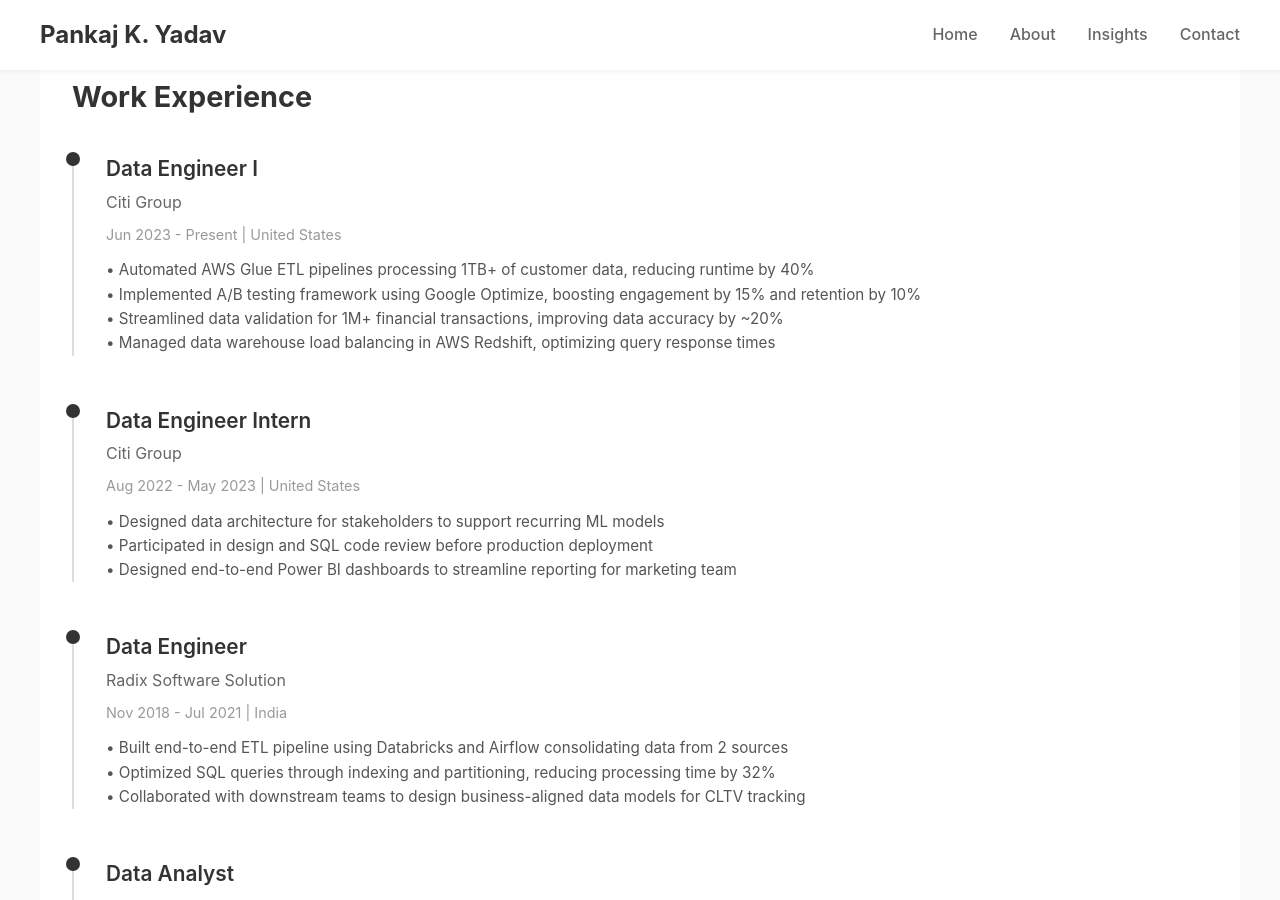
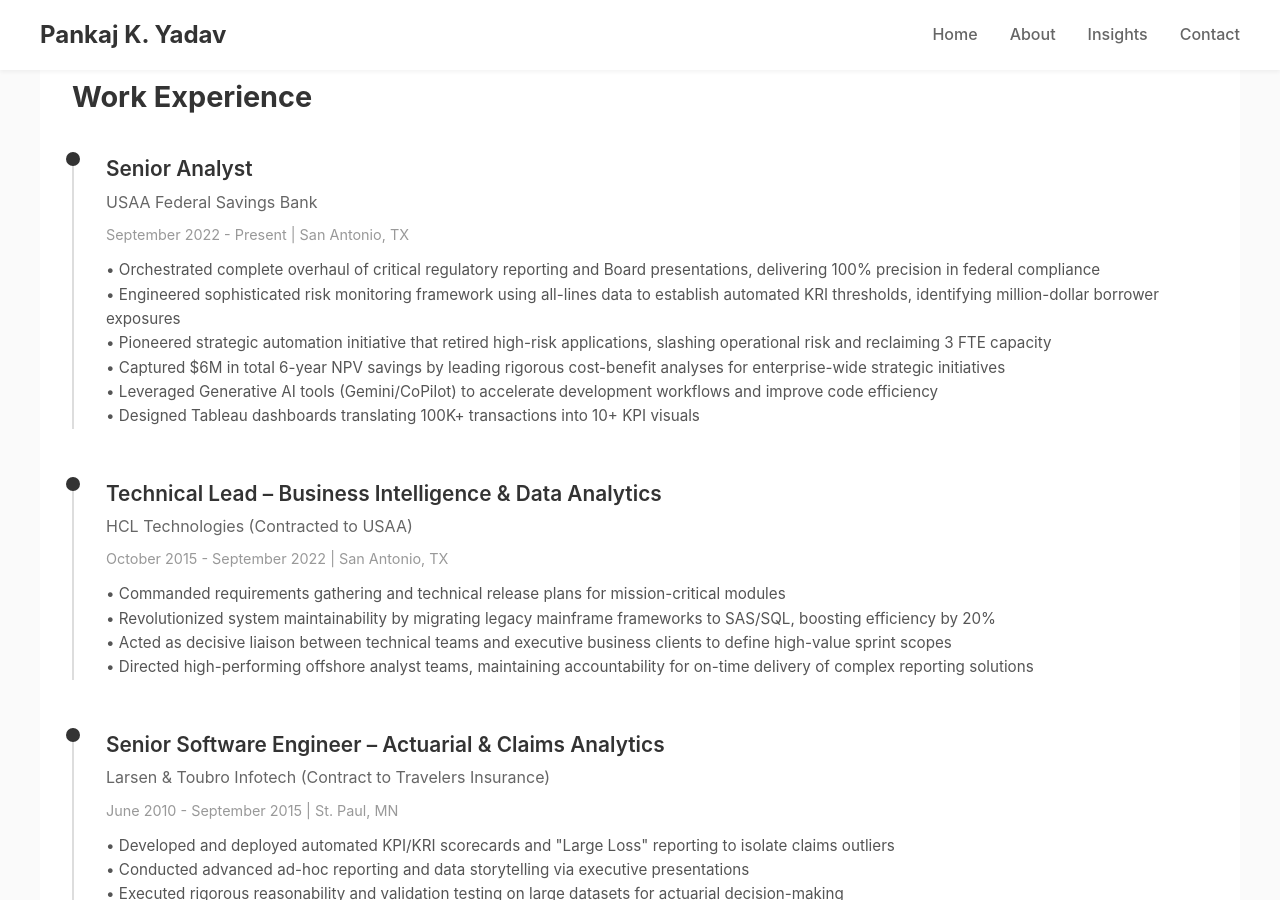
Before and after one commit to pankajsyadav/pankajyadav.github.io, a Jekyll site: the page built from _posts/2026-01-26-cloud-dw-comparison.md, in a window 1280 px wide and 900 px high, scrolled down 1104 px. Built offline with Jekyll 4.4.1, drawn with Linux system fonts in a browser that asks for light colours; some of the changed text lies outside the part shown.

Commit message:
Update portfolio with correct professional experience and skills from resume

```diff
--- a/_layouts/default.html
+++ b/_layouts/default.html
@@ -25,18 +25,18 @@
   <!-- Home Section -->
   <section id="home" class="home">
     <h1 class="hero-title">Pankaj K. Yadav</h1>
-    <p class="hero-subtitle">Data Engineer & Analytics Professional</p>
-    <p class="hero-description">Transforming raw data into actionable insights using modern data engineering and analytics solutions. 7+ years of experience optimizing workflows and designing data pipelines.</p>
+    <p class="hero-subtitle">Data Analytics and Business Intelligence</p>
+    <p class="hero-description">Senior Analytics Leader with 15+ years of experience architecting high-impact data solutions and risk frameworks in banking and insurance. Expert at weaponizing complex datasets to drive executive strategy, having secured over $6M in NPV savings through rigorous cost-benefit modeling and advanced automation.</p>
 
     <div class="skills-badges">
+      <span class="badge">Tableau</span>
+      <span class="badge">SAS</span>
+      <span class="badge">SQL</span>
       <span class="badge">Python</span>
-      <span class="badge">SQL</span>
-      <span class="badge">AWS</span>
-      <span class="badge">Machine Learning</span>
-      <span class="badge">ETL</span>
-      <span class="badge">Tableau</span>
-      <span class="badge">Data Pipeline</span>
-      <span class="badge">Cloud Computing</span>
+      <span class="badge">Snowflake</span>
+      <span class="badge">Risk Analytics</span>
+      <span class="badge">Regulatory Reporting</span>
+      <span class="badge">Business Intelligence</span>
     </div>
 
     <a href="#about" class="cta-button">Explore More</a>
@@ -50,98 +50,92 @@
       <h3 style="font-size: 1.8rem; margin-bottom: 2rem; color: #333;">Work Experience</h3>
 
       <div class="experience-item">
-        <div class="experience-title">Data Engineer I</div>
-        <div class="experience-company">Citi Group</div>
-        <div class="experience-date">Jun 2023 - Present | United States</div>
+        <div class="experience-title">Senior Analyst</div>
+        <div class="experience-company">USAA Federal Savings Bank</div>
+        <div class="experience-date">September 2022 - Present | San Antonio, TX</div>
         <div class="experience-description">
-          • Automated AWS Glue ETL pipelines processing 1TB+ of customer data, reducing runtime by 40%<br>
-          • Implemented A/B testing framework using Google Optimize, boosting engagement by 15% and retention by 10%<br>
-          • Streamlined data validation for 1M+ financial transactions, improving data accuracy by ~20%<br>
-          • Managed data warehouse load balancing in AWS Redshift, optimizing query response times
+          • Orchestrated complete overhaul of critical regulatory reporting and Board presentations, delivering 100% precision in federal compliance<br>
+          • Engineered sophisticated risk monitoring framework using all-lines data to establish automated KRI thresholds, identifying million-dollar borrower exposures<br>
+          • Pioneered strategic automation initiative that retired high-risk applications, slashing operational risk and reclaiming 3 FTE capacity<br>
+          • Captured $6M in total 6-year NPV savings by leading rigorous cost-benefit analyses for enterprise-wide strategic initiatives<br>
+          • Leveraged Generative AI tools (Gemini/CoPilot) to accelerate development workflows and improve code efficiency<br>
+          • Designed Tableau dashboards translating 100K+ transactions into 10+ KPI visuals
         </div>
       </div>
 
       <div class="experience-item">
-        <div class="experience-title">Data Engineer Intern</div>
-        <div class="experience-company">Citi Group</div>
-        <div class="experience-date">Aug 2022 - May 2023 | United States</div>
+        <div class="experience-title">Technical Lead – Business Intelligence & Data Analytics</div>
+        <div class="experience-company">HCL Technologies (Contracted to USAA)</div>
+        <div class="experience-date">October 2015 - September 2022 | San Antonio, TX</div>
         <div class="experience-description">
-          • Designed data architecture for stakeholders to support recurring ML models<br>
-          • Participated in design and SQL code review before production deployment<br>
-          • Designed end-to-end Power BI dashboards to streamline reporting for marketing team
+          • Commanded requirements gathering and technical release plans for mission-critical modules<br>
+          • Revolutionized system maintainability by migrating legacy mainframe frameworks to SAS/SQL, boosting efficiency by 20%<br>
+          • Acted as decisive liaison between technical teams and executive business clients to define high-value sprint scopes<br>
+          • Directed high-performing offshore analyst teams, maintaining accountability for on-time delivery of complex reporting solutions
         </div>
       </div>
 
       <div class="experience-item">
-        <div class="experience-title">Data Engineer</div>
-        <div class="experience-company">Radix Software Solution</div>
-        <div class="experience-date">Nov 2018 - Jul 2021 | India</div>
+        <div class="experience-title">Senior Software Engineer – Actuarial & Claims Analytics</div>
+        <div class="experience-company">Larsen & Toubro Infotech (Contract to Travelers Insurance)</div>
+        <div class="experience-date">June 2010 - September 2015 | St. Paul, MN</div>
         <div class="experience-description">
-          • Built end-to-end ETL pipeline using Databricks and Airflow consolidating data from 2 sources<br>
-          • Optimized SQL queries through indexing and partitioning, reducing processing time by 32%<br>
-          • Collaborated with downstream teams to design business-aligned data models for CLTV tracking
+          • Developed and deployed automated KPI/KRI scorecards and "Large Loss" reporting to isolate claims outliers<br>
+          • Conducted advanced ad-hoc reporting and data storytelling via executive presentations<br>
+          • Executed rigorous reasonability and validation testing on large datasets for actuarial decision-making<br>
+          • Applied mathematical and statistical techniques for complex data mining, influencing customer risk scores
         </div>
       </div>
 
-      <div class="experience-item">
-        <div class="experience-title">Data Analyst</div>
-        <div class="experience-company">Softage Information Technology Ltd.</div>
-        <div class="experience-date">Jan 2016 - Oct 2018 | India</div>
-        <div class="experience-description">
-          • Utilized Python and SQL for exploratory analysis, improving reporting turnaround times by ~28.5%<br>
-          • Conducted statistical analysis increasing predictive accuracy by ~23%<br>
-          • Designed Tableau dashboards translating 100K+ transactions into 10+ KPI visuals
-        </div>
-      </div>
+
     </div>
 
     <!-- Skills Section -->
     <div class="skills-section">
       <div class="skill-category">
-        <h3>Programming</h3>
+        <h3>Programming & Analytics</h3>
         <div class="skill-list">
-          <span class="skill-item">Python</span>
+          <span class="skill-item">SAS (Base/Macros/Graph)</span>
           <span class="skill-item">SQL</span>
-          <span class="skill-item">R</span>
-          <span class="skill-item">Java</span>
-          <span class="skill-item">Scala</span>
+          <span class="skill-item">Python (NumPy, Pandas, Scikit-learn)</span>
+          <span class="skill-item">R (ggplot)</span>
+          <span class="skill-item">MS-Excel (VBA/Macros)</span>
           <span class="skill-item">Shell Scripting</span>
+          <span class="skill-item">Git</span>
         </div>
       </div>
 
       <div class="skill-category">
-        <h3>Cloud & Big Data</h3>
+        <h3>Data Platforms & Databases</h3>
         <div class="skill-list">
-          <span class="skill-item">AWS</span>
-          <span class="skill-item">GCP</span>
-          <span class="skill-item">Azure</span>
-          <span class="skill-item">Databricks</span>
           <span class="skill-item">Snowflake</span>
-          <span class="skill-item">Airflow</span>
+          <span class="skill-item">Teradata</span>
+          <span class="skill-item">Oracle</span>
+          <span class="skill-item">Netezza</span>
+          <span class="skill-item">IBM DB2</span>
+          <span class="skill-item">Dremio</span>
         </div>
       </div>
 
       <div class="skill-category">
-        <h3>Visualization & Tools</h3>
+        <h3>Visualization & BI Tools</h3>
         <div class="skill-list">
           <span class="skill-item">Tableau</span>
-          <span class="skill-item">Power BI</span>
-          <span class="skill-item">Excel</span>
-          <span class="skill-item">Git</span>
-          <span class="skill-item">Docker</span>
-          <span class="skill-item">Kubernetes</span>
+          <span class="skill-item">SAS Visual Analytics</span>
+          <span class="skill-item">Matplotlib</span>
+          <span class="skill-item">Seaborn</span>
+          <span class="skill-item">Jira</span>
         </div>
       </div>
 
       <div class="skill-category">
-        <h3>Machine Learning</h3>
+        <h3>Risk & Compliance</h3>
         <div class="skill-list">
-          <span class="skill-item">Regression</span>
-          <span class="skill-item">Classification</span>
-          <span class="skill-item">XGBoost</span>
-          <span class="skill-item">Random Forest</span>
-          <span class="skill-item">Neural Networks</span>
-          <span class="skill-item">NLP</span>
+          <span class="skill-item">Regulatory Reporting</span>
+          <span class="skill-item">Risk Monitoring (KRI)</span>
+          <span class="skill-item">Decision Systems</span>
+          <span class="skill-item">Change Control Governance</span>
+          <span class="skill-item">ABA Deposit Compliance</span>
         </div>
       </div>
     </div>
@@ -152,14 +146,17 @@
 
       <div class="education-item">
         <h4>Master of Science in Data Science</h4>
-        <p><strong>Pace University</strong> | Sep 2021 - May 2023</p>
-        <p>GPA: 3.4/4.0</p>
+        <p><strong>Bellevue University</strong> | In Progress</p>
       </div>
 
       <div class="education-item">
-        <h4>Bachelor of Engineering in Computer Science</h4>
-        <p><strong>Gujarat Technological University</strong> | Aug 2011 - May 2015</p>
-        <p>GPA: 3.6/4.0</p>
+        <h4>Bachelor of Technology in Electronics & Communication</h4>
+        <p><strong>U.P. Technical University, India</strong></p>
+      </div>
+
+      <div class="education-item">
+        <h4>Certifications</h4>
+        <p>SAS Base 9 Certified | ABA Certification in Deposit Compliance</p>
       </div>
     </div>
 
```
Also changed, not shown: 2 other files.
